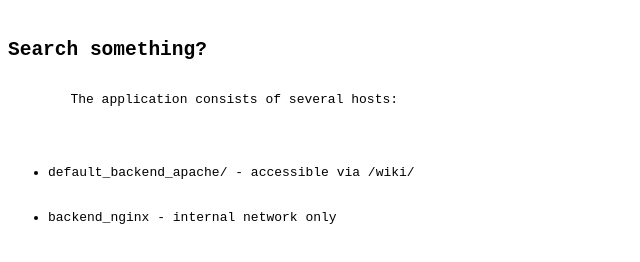
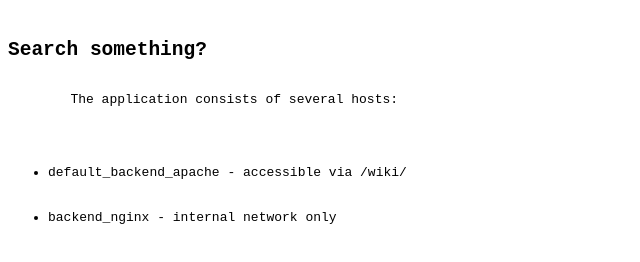
Before and after one commit to act1on3/weird_proxies_ctf, a plain HTML site: page reverse_apache/public/index.html in a window 1280 px wide. Shown: the full height of the page, 0-640 px from the left. Drawn offline with Linux system fonts and the light colour scheme.

Commit message:
add writeup; fix some typo

```diff
--- a/reverse_apache/public/index.html
+++ b/reverse_apache/public/index.html
@@ -7,7 +7,7 @@
         <h2>Search something?</h2>
         The application consists of several hosts:
         <ul>
-            <li>default_backend_apache/ - accessible via /wiki/</li>
+            <li>default_backend_apache - accessible via /wiki/</li>
             <li>backend_nginx - internal network only</li>
         </ul>
     </pre>
```
Also changed, not shown: docs/dfd.png (added), 2 other files.
